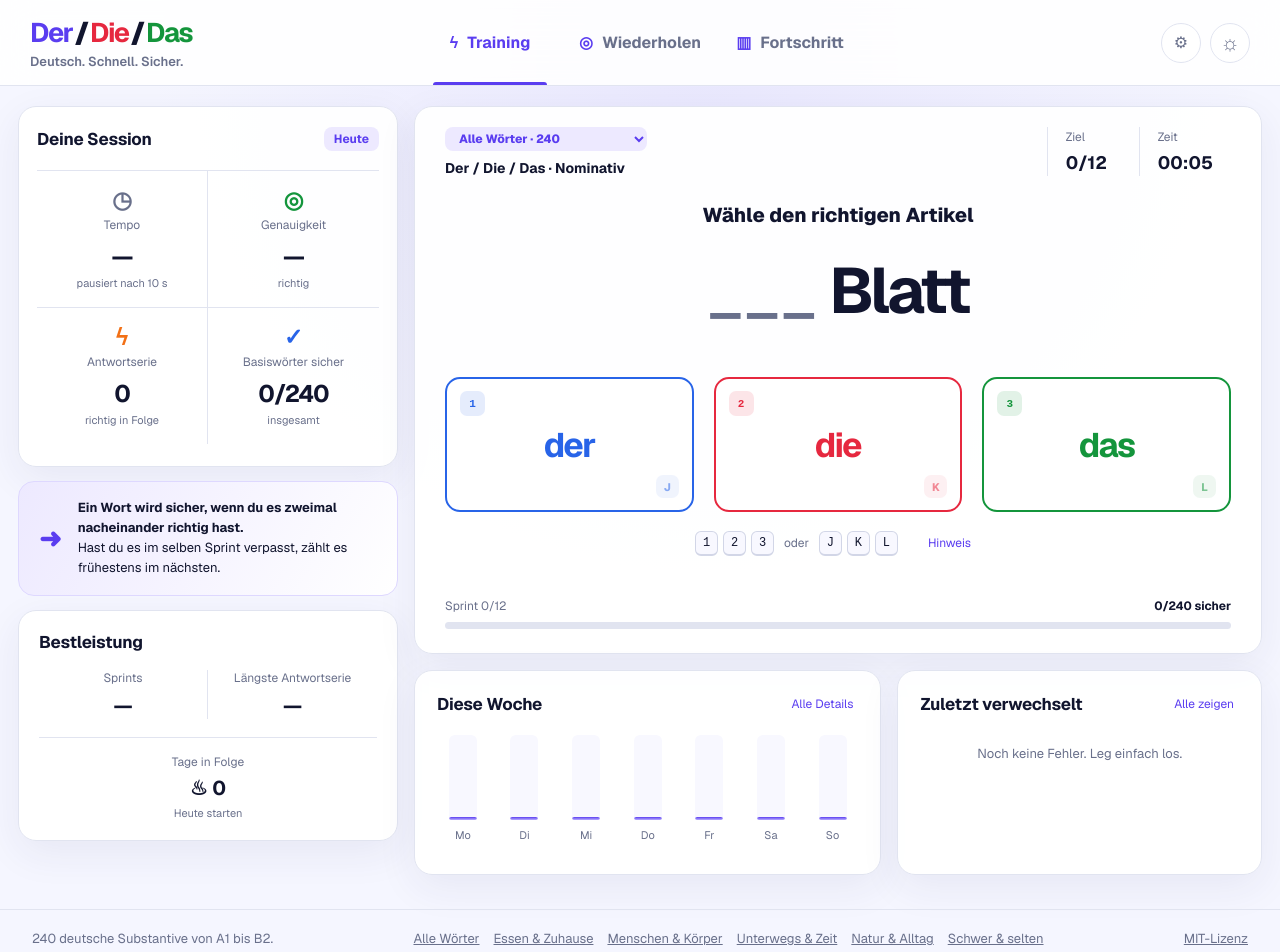
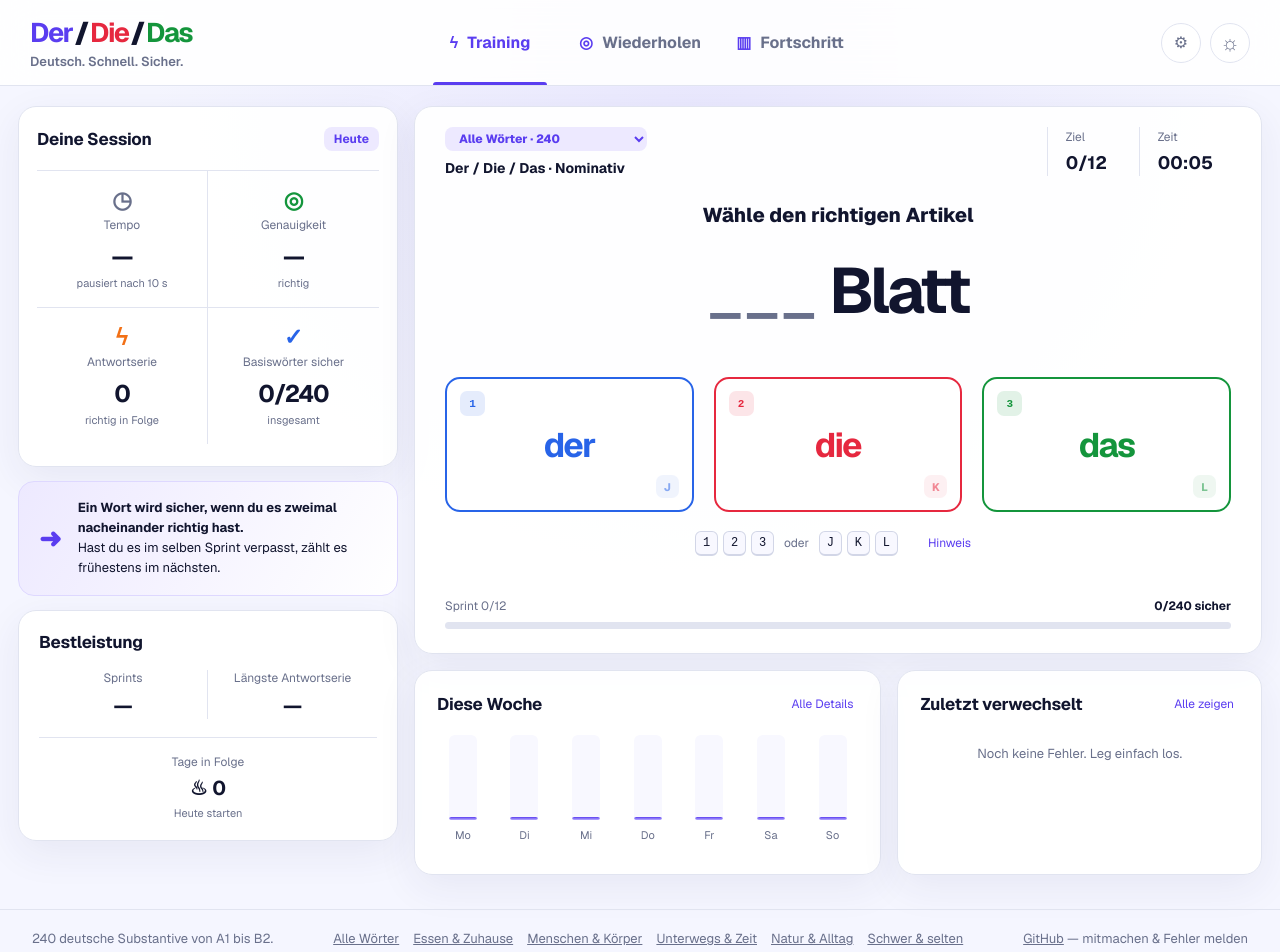
Before and after one commit to grammatik-trainer/grammatik-trainer.github.io, a Next.js app: page / in a window 1280 px wide. Shown: the top 952 px of the page. Built offline with nearby package versions, Linux system fonts and the light colour scheme.

Commit message:
Point the footer at the repository

```diff
--- a/app/components/trainer-app.tsx
+++ b/app/components/trainer-app.tsx
@@ -637,7 +637,7 @@ export function TrainerApp({ initialView = "training", initialCategory }: { init
         <nav aria-label="Trainingskategorien">
           {nounCategories.map((item) => <a key={item.id} href={trainingPath(item.id)} onClick={(event) => handleCategoryLink(event, item.id)}>{item.label}</a>)}
         </nav>
-        <p><a href="/LICENSE.txt">MIT-Lizenz</a></p>
+        <p><a href="https://github.com/grammatik-trainer/grammatik-trainer.github.io" target="_blank" rel="noopener noreferrer">GitHub</a> — mitmachen &amp; Fehler melden</p>
       </footer>
 
       {settingsOpen && (
```
Also changed, not shown: 1 other file (tests, documents, lock files or other folders).
